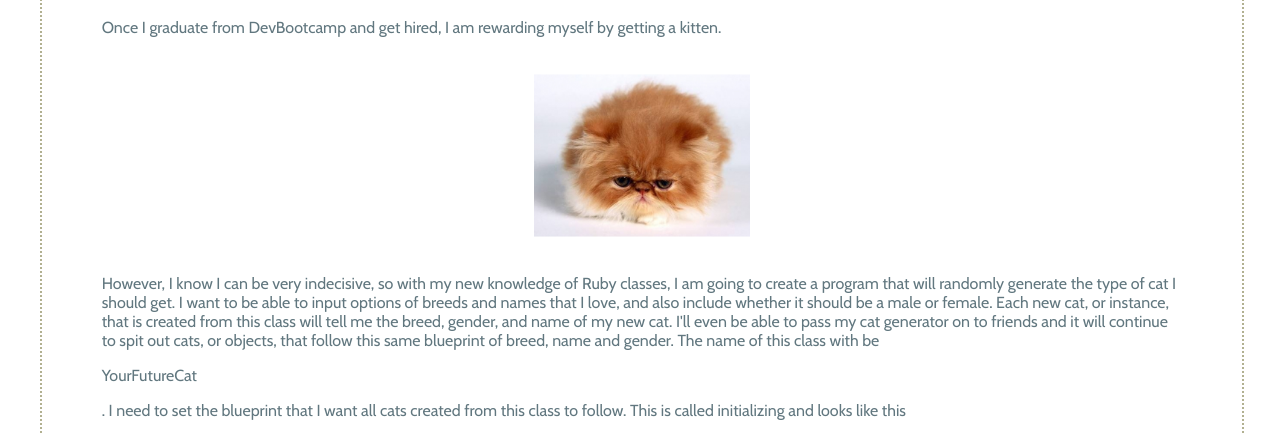
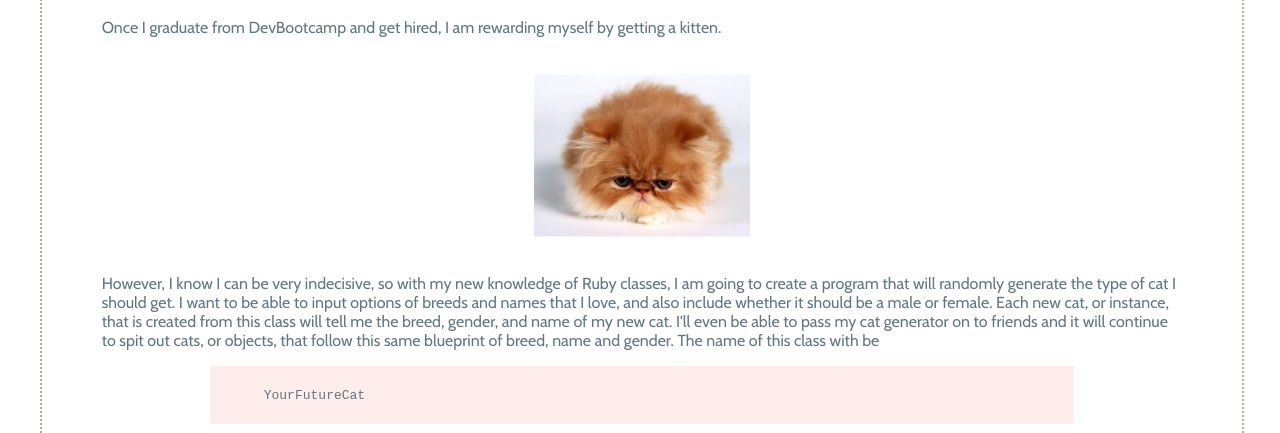
Before and after one commit to taylordaug/taylordaug.github.io, a plain HTML site: page blog/ruby-classes.html in a window 1280 px wide. Shown: the part 416-849 px from the top of the page. Drawn offline with nearby package versions, Linux system fonts and the light colour scheme.

Commit message:
Start blog

```diff
--- a/stylesheets/blog.css
+++ b/stylesheets/blog.css
@@ -49,3 +49,14 @@ section {
   padding-top: 2%;
   padding-bottom: 2%;
 }
+
+pre {
+  font-family: monospace;
+  background-color: #FFEDEC;
+  margin-left: 10%;
+  margin-right: 10%;
+  padding-left: 5%;
+  padding-right: 5%;
+  padding-top: 2%;
+  padding-bottom: 2%;
+}
```
